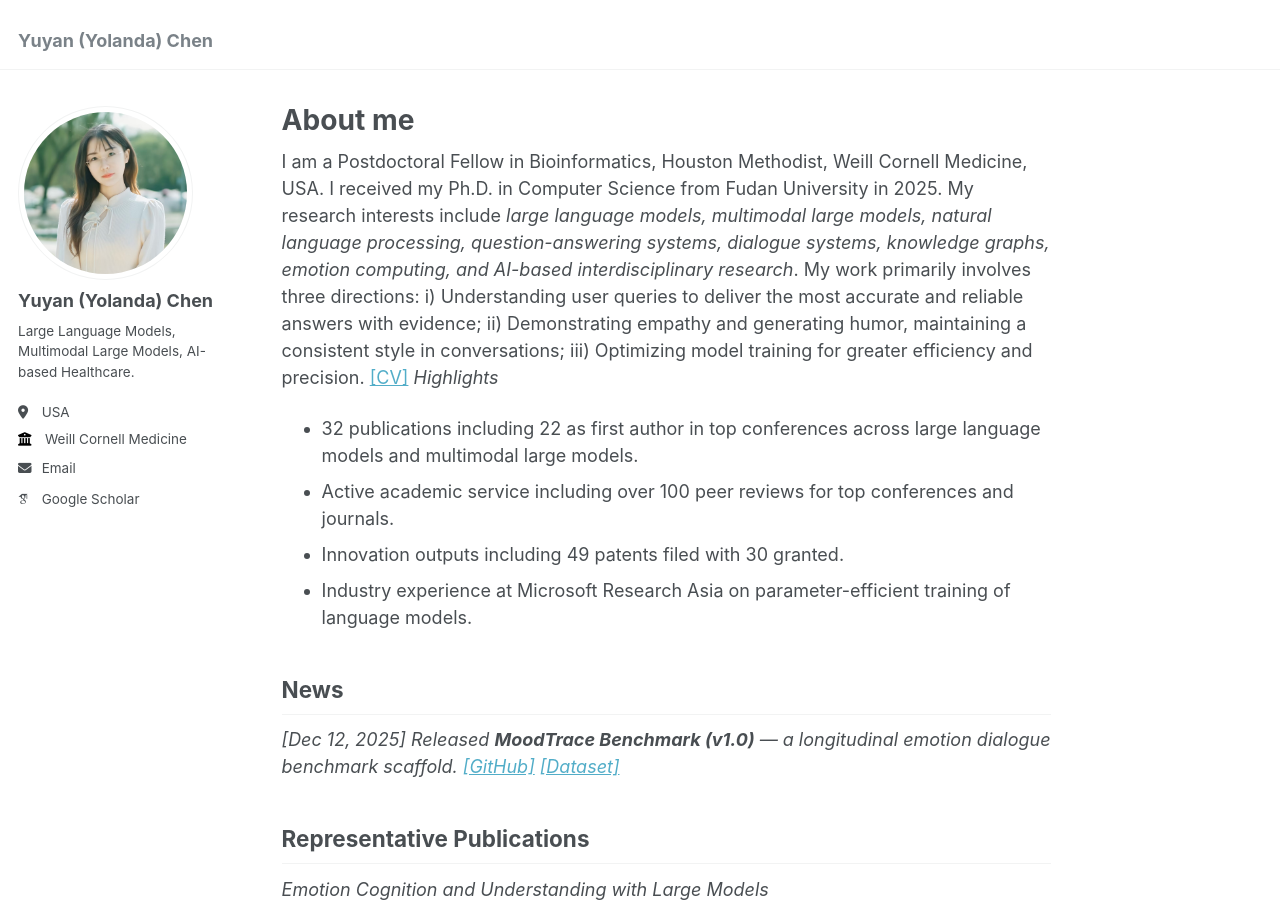
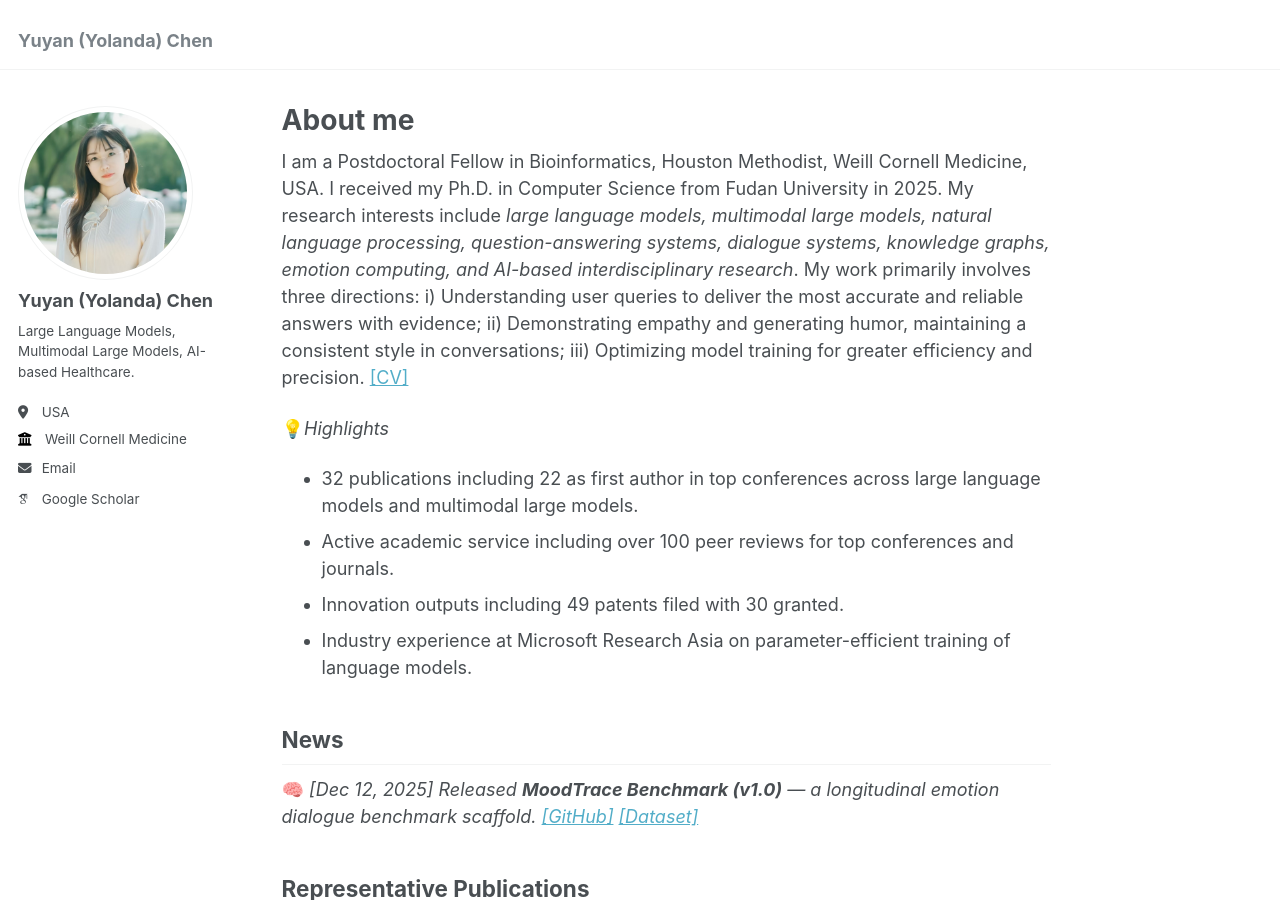
Before and after one commit to Yukyin/Yukyin.github.io, a Jekyll site: the page built from _pages/about.md, in a window 1280 px wide and 900 px high. Built offline with Jekyll 4.4.1, drawn with Linux system fonts in a browser that asks for light colours; some web fonts are replaced.

```diff
--- a/_pages/about.md
+++ b/_pages/about.md
@@ -9,7 +9,8 @@ redirect_from:
 ---
 
 I am a Postdoctoral Fellow in Bioinformatics, Houston Methodist, Weill Cornell Medicine, USA. I received my Ph.D. in Computer Science from Fudan University in 2025. My research interests include <i>large language models, multimodal large models, natural language processing, question-answering systems, dialogue systems, knowledge graphs, emotion computing, and AI-based interdisciplinary research</i>. My work primarily involves three directions: i) Understanding user queries to deliver the most accurate and reliable answers with evidence; ii) Demonstrating empathy and generating humor, maintaining a consistent style in conversations; iii) Optimizing model training for greater efficiency and precision. [[CV]](/files/YYC_new.pdf)
-<em>Highlights</em>
+
+💡<em>Highlights</em>
 - 32 publications including 22 as first author in top conferences across large language models and multimodal large models.
 - Active academic service including over 100 peer reviews for top conferences and journals.
 - Innovation outputs including 49 patents filed with 30 granted.
@@ -20,7 +21,7 @@ I am a Postdoctoral Fellow in Bioinformatics, Houston Methodist, Weill Cornell M
 
 
 ## News
-<em>[Dec 12, 2025] Released **MoodTrace Benchmark (v1.0)** — a longitudinal emotion dialogue benchmark scaffold. [[GitHub]](https://github.com/Yukyin/moodtrace-benchmark) [[Dataset]](https://huggingface.co/datasets/Yukyin/moodtrace-20d)</em>
+🧠 <em>[Dec 12, 2025] Released **MoodTrace Benchmark (v1.0)** — a longitudinal emotion dialogue benchmark scaffold. [[GitHub]](https://github.com/Yukyin/moodtrace-benchmark) [[Dataset]](https://huggingface.co/datasets/Yukyin/moodtrace-20d)</em>
 <!-- Add new items here (keep ~3–8 most recent to avoid clutter). -->
 
 
```
